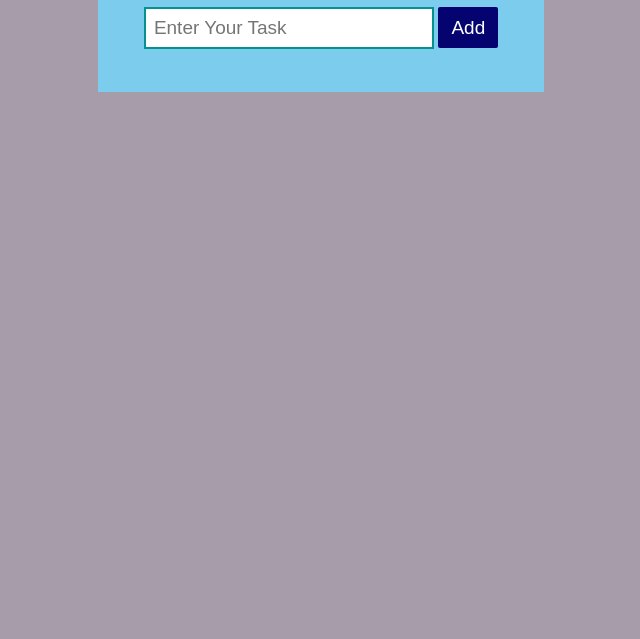
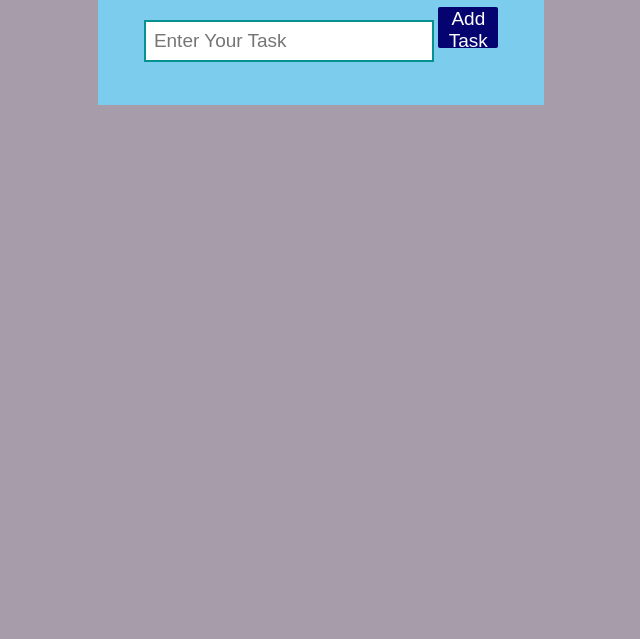
Before and after one commit to avinash-dhuriyaa/to-do-list, a plain HTML site: page index.html in a window 1280 px wide. Shown: the part 161-800 px from the top of the page, without its empty margins (327-967 px from the left). Drawn offline with Linux system fonts and the light colour scheme.

Commit message:
updated add button

```diff
--- a/index.html
+++ b/index.html
@@ -17,7 +17,7 @@
         <h1>ToDo App</h1>
         <div class="inputs">
             <input type="text" placeholder="Enter Your Task" id="inp">
-            <button onclick="Add()">Add</button>
+            <button onclick="Add()">Add Task</button>
         </div>
         <div class="text">
 
```
